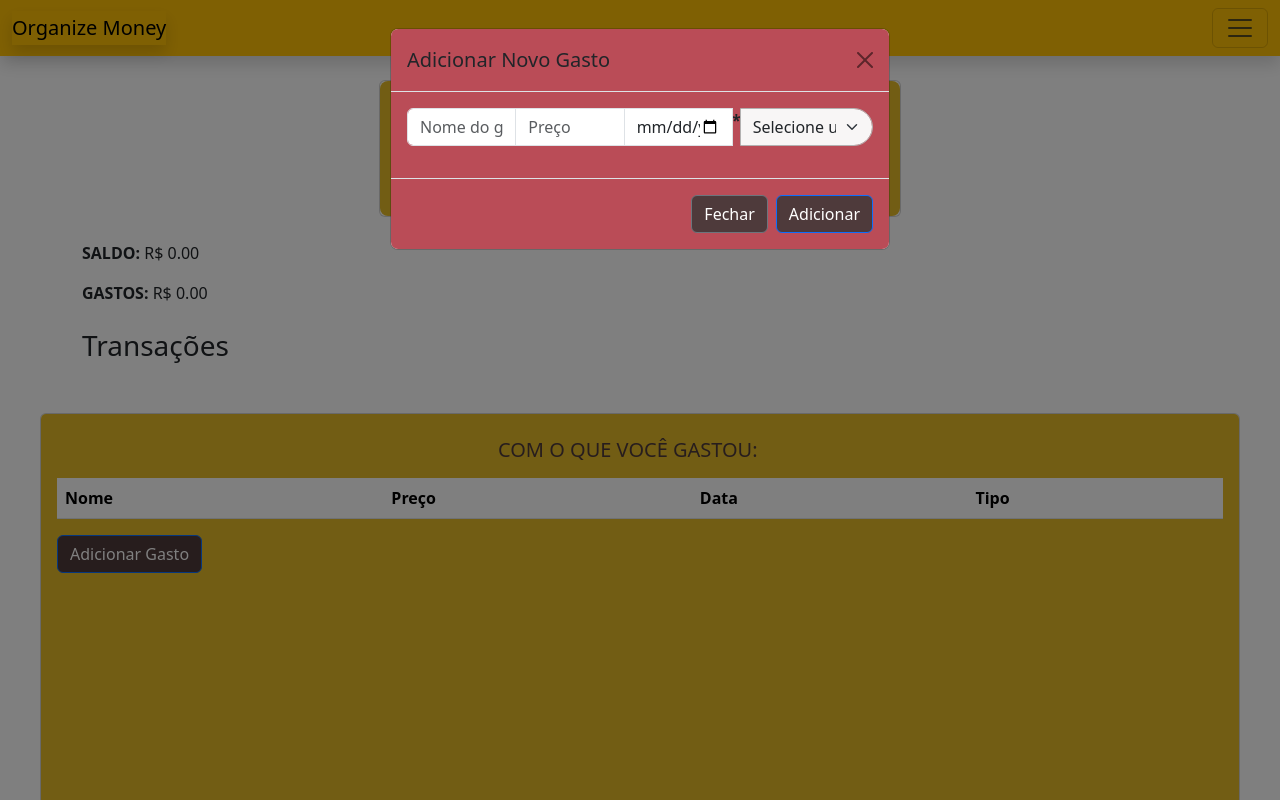
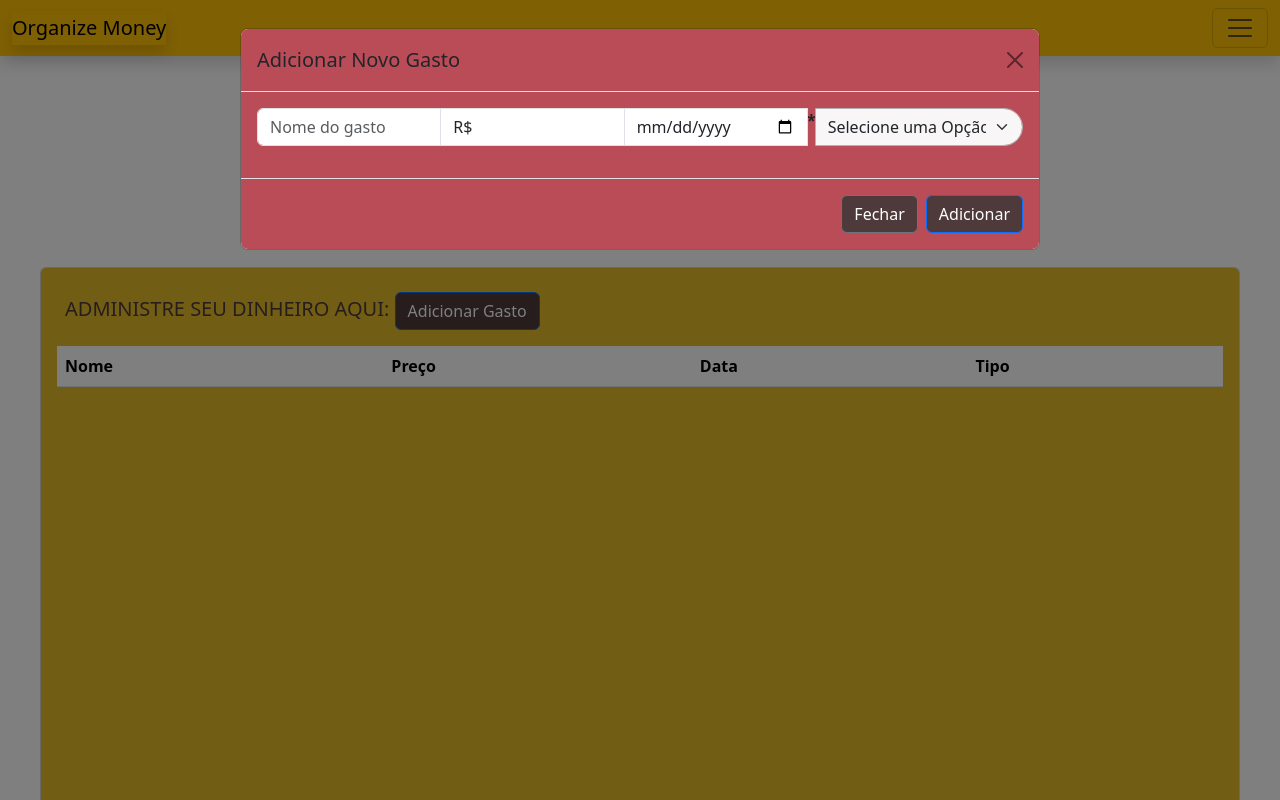
Before and after one commit to kelvis1/Organize-Money-vue, a Vue app: page /home in a window 1280 px wide. Both pictures are taken after a click on the button "Adicionar Gasto". Shown: the top 800 px of the page. Built offline with nearby package versions, Linux system fonts and the light colour scheme.

Commit message:
deixe a funcionalidade dos dois cards mais bonito, agora devo juntar ela com o boxcenter

```diff
--- a/src/components/Boxcenter.vue
+++ b/src/components/Boxcenter.vue
@@ -2,7 +2,7 @@
   <div class="card">
     <div class="card-img"></div>
     <div class="card-img-overlay">
-      <h5 class="card-title mx-auto p-2" style="width: 300px; fw-bold">COM O QUE VOCÊ GASTOU:</h5>
+      <h5 class="card-title mx-auto p-2" style="width: ; fw-bold">ADMINISTRE SEU DINHEIRO AQUI: <button class="btn btn-primary" @click="openModal">Adicionar Gasto</button></h5>
 
       <table class="table">
         <thead>
@@ -23,13 +23,13 @@
         </tbody>
       </table>
 
-      <button class="btn btn-primary" @click="openModal">Adicionar Gasto</button>
+
 
       <!-- Modal -->
       <div class="modal fade" id="gastoModal" tabindex="-1" aria-labelledby="gastoModalLabel" aria-hidden="true">
-        <div class="modal-dialog">
+        <div class="modal-dialog modal-lg 800px">
           <div class="modal-content">
-            <div class="modal-header">
+            <div class="modal-header ">
               <h5 class="modal-title" id="gastoModalLabel">Adicionar Novo Gasto</h5>
               <button type="button" class="btn-close" data-bs-dismiss="modal" aria-label="Close"></button>
             </div>
@@ -63,13 +63,13 @@ export default {
     return {
       opcoesEscolaridade: [
         { id: 1, valor: 'Saldo' },
-        { id: 2, valor: 'Gastos' },
+        { id: 2, valor: 'Gasto' },
       ],
       escolaridade: null,
       gastos: [],
       novoGasto: {
         nome: '',
-        preco: '',
+        preco: 'R$',
         data: '',
         tipo: '',
         css: ''
--- a/src/views/Home.vue
+++ b/src/views/Home.vue
@@ -39,17 +39,7 @@
 
       </div>
 
-      <div class="balance mt-4">
-        <p><strong>SALDO:</strong> <span>R$ {{ saldo.toFixed(2) }}</span></p>
-        <p><strong>GASTOS:</strong> <span>R$ {{ gastos.toFixed(2) }}</span></p>
-      </div>
 
-      <div class="transactions mt-4">
-        <h3>Transações</h3>
-        <ul>
-          <li v-for="(transacao, index) in transacoes" :key="index">{{ transacao }}</li>
-        </ul>
-      </div>
     </div>
     <Boxcenter :titulo="'Boxcenter'" />
   </div>
@@ -73,7 +63,7 @@ export default {
   },
   methods: {
     atualizarSaldo(valor) {
-      this.saldo = valor;
+      this.saldo += valor;
       this.adicionarTransacao('Saldo', valor);
     },
     atualizarGastos(valor) {
```
